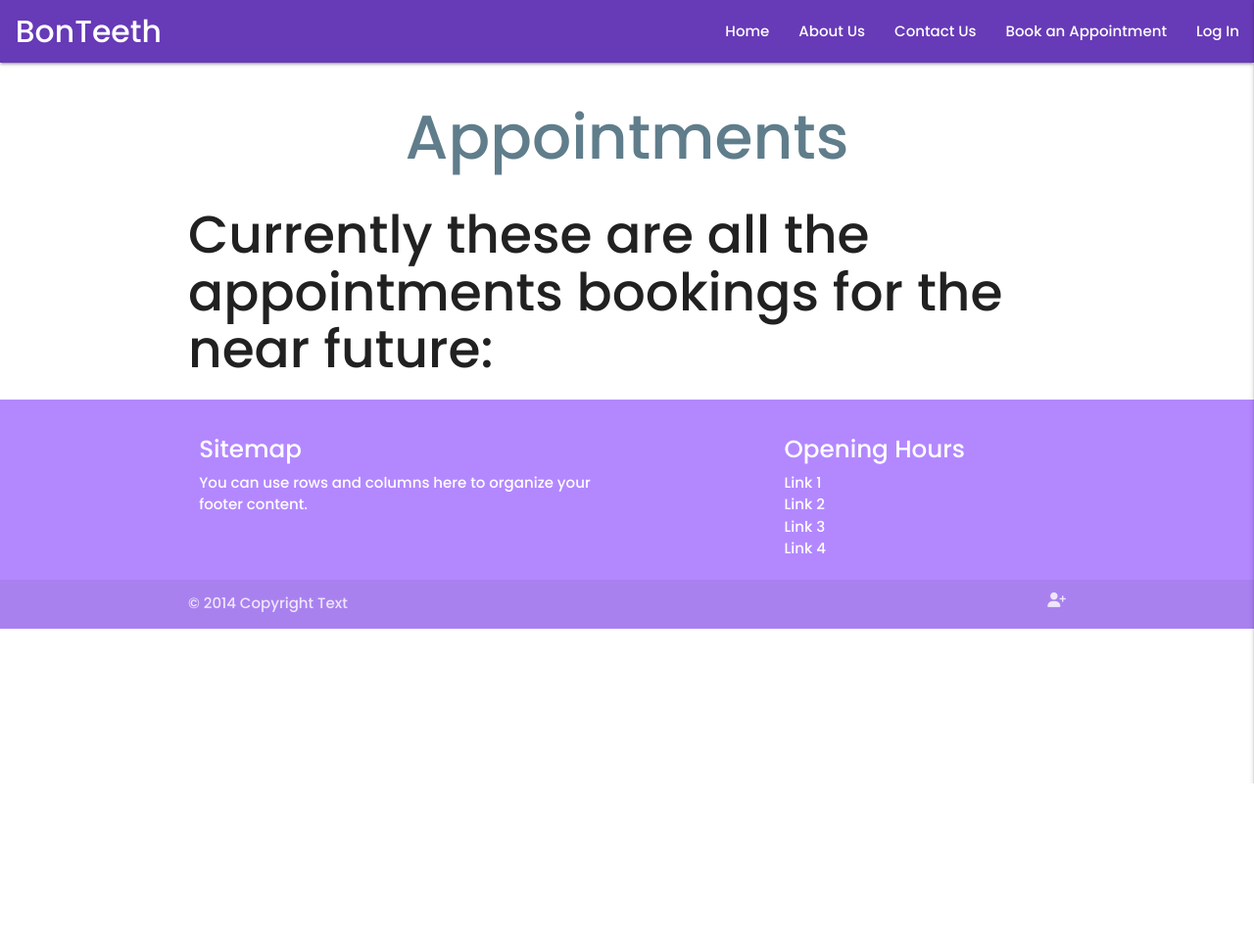
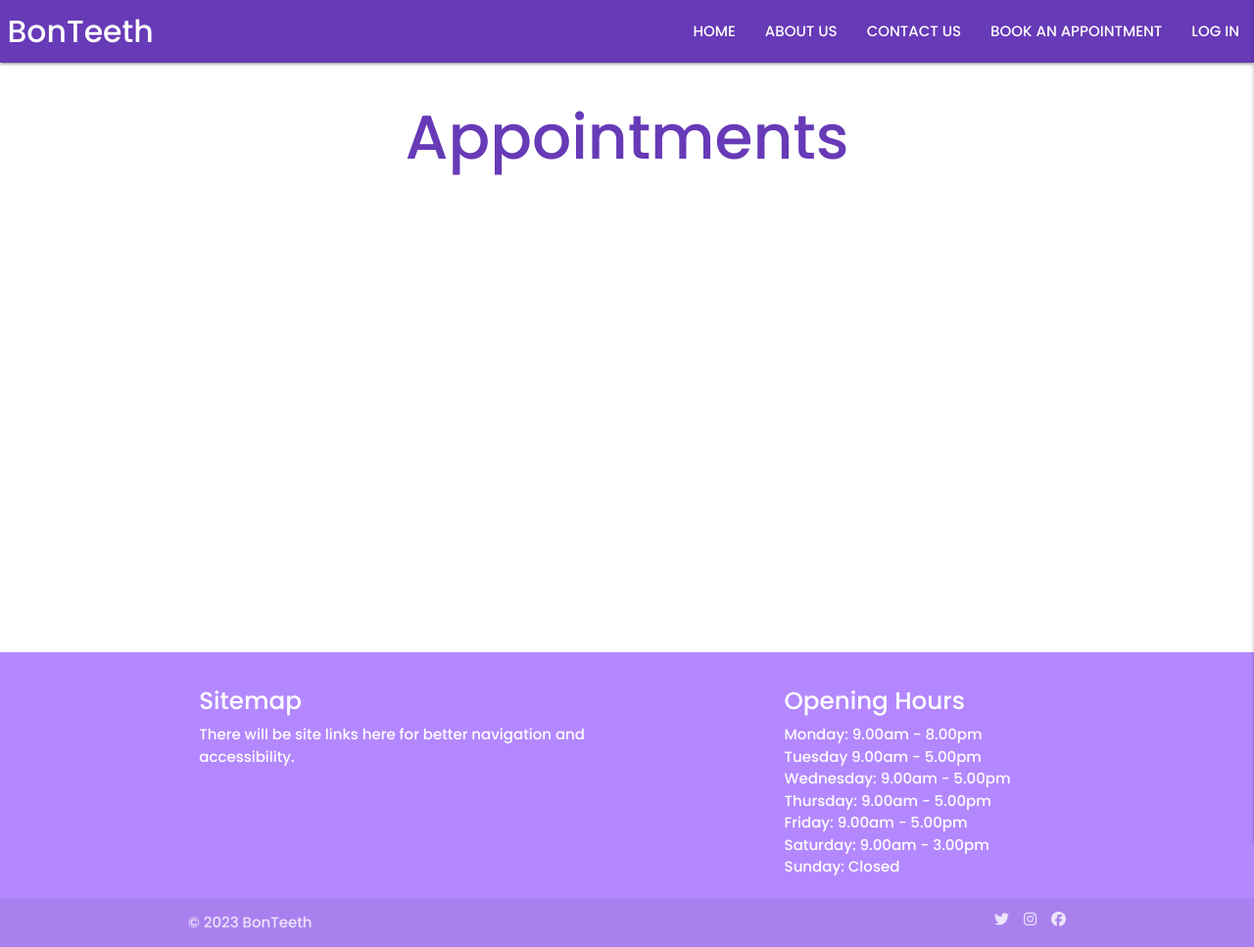
Before and after one commit to ricocatford/bonteeth-project, a Flask app: page /get_appointments in a window 1280 px wide. Shown: the whole page at 98% size. Before the commit the page ends 800 px from the top, so only its background shows below. Run offline with Flask 2, Linux system fonts and the light colour scheme; data that the repository does not hold is empty; some libraries are stand-ins or nearby versions.

Commit message:
Add custom CSS and wire up with links

```diff
--- a/app.py
+++ b/app.py
@@ -16,6 +16,7 @@ mongo = PyMongo(app)
 
 
 @app.route("/")
+@app.route("/home")
 def home():
     return render_template("index.html")
 
--- a/static/css/style.css
+++ b/static/css/style.css
@@ -11,5 +11,18 @@ body {
 }
 
 .brand-logo {
-    margin-left: .5em;
+    margin-left: .5rem;
 }
+
+.sidenav-slogan {
+    font-size: 1.25em;
+    margin-top: .15rem;
+}
+
+.block-container {
+    min-height: 70vh;
+}
+
+.text-uppercase {
+    text-transform: uppercase;
+}
--- a/templates/base.html
+++ b/templates/base.html
@@ -20,27 +20,27 @@
             <a href="#" data-target="mobile-demo" class="sidenav-trigger right"><i class="fa-solid fa-bars"></i></a>
             <ul class="right hide-on-med-and-down">
                 <li>
-                    <a href="#" class="center-align">
+                    <a href="{{ url_for('home') }}" class="center-align text-uppercase">
                         Home
                     </a>
                 </li>
                 <li>
-                    <a href="#" class="center-align">
+                    <a href="#" class="center-align text-uppercase">
                         About Us
                     </a>
                 </li>
                 <li>
-                    <a href="#" class="center-align">
+                    <a href="#" class="center-align text-uppercase">
                         Contact Us
                     </a>
                 </li>
                 <li>
-                    <a href="{{ url_for('manage_appointments') }}" class="center-align">
+                    <a href="{{ url_for('manage_appointments') }}" class="center-align text-uppercase">
                         Book an Appointment
                     </a>
                 </li>
                 <li>
-                    <a href="#" class="center-align">
+                    <a href="#" class="center-align text-uppercase">
                         Log In
                     </a>
                 </li>
@@ -51,35 +51,35 @@
     <!--    Mobile navbar    -->
     <ul class="sidenav" id="mobile-demo">
         <li>
-            <h4 class="center-align blue-grey-text text-darken-1">
+            <h4 class="center-align deep-purple-text text-darken-1">
                 BonTeeth
             </h4>
-            <h5 class="center-align blue-grey-text text-darken-5 sidenav-slogan">
+            <h5 class="center-align deep-purple-text text-darken-5 sidenav-slogan">
                 Dental Solutions
             </h5>
         </li>
         <li>
-            <a href="#" class="center-align">
+            <a href="{{ url_for('home') }}" class="center-align text-uppercase">
                 Home
             </a>
         </li>
         <li>
-            <a href="#" class="center-align">
+            <a href="#" class="center-align text-uppercase">
                 About Us
             </a>
         </li>
         <li>
-            <a href="#" class="center-align">
+            <a href="#" class="center-align text-uppercase">
                 Contact Us
             </a>
         </li>
         <li>
-            <a href="{{ url_for('manage_appointments') }}" class="center-align">
+            <a href="{{ url_for('manage_appointments') }}" class="center-align text-uppercase">
                 Book an Appointment
             </a>
         </li>
         <li>
-            <a href="#" class="center-align">
+            <a href="#" class="center-align text-uppercase">
                 Log In
             </a>
         </li>
@@ -100,7 +100,7 @@
     {% endwith %}
 </section>
 
-<main class="container">
+<main class="container block-container">
     <!--    Main block content    -->
     {% block content %}
     {% endblock %}
@@ -112,24 +112,56 @@
         <div class="row">
             <div class="col l6 s12">
                 <h5 class="white-text">Sitemap</h5>
-                <p class="text-lighten-2">You can use rows and columns here to organize your footer
-                    content.</p>
+                <p class="text-lighten-2">There will be site links here for better navigation and accessibility.</p>
             </div>
             <div class="col l4 offset-l2 s12">
                 <h5 class="white-text">Opening Hours</h5>
                 <ul>
-                    <li><a class="white-text text-lighten-3" href="#!">Link 1</a></li>
-                    <li><a class="white-text text-lighten-3" href="#!">Link 2</a></li>
-                    <li><a class="white-text text-lighten-3" href="#!">Link 3</a></li>
-                    <li><a class="white-text text-lighten-3" href="#!">Link 4</a></li>
+                    <li>
+                        <a class="white-text text-lighten-3" href="#!">
+                            Monday: 9.00am - 8.00pm
+                        </a>
+                    </li>
+                    <li>
+                        <a class="white-text text-lighten-3" href="#!">
+                            Tuesday	9.00am - 5.00pm
+                        </a>
+                    </li>
+                    <li>
+                        <a class="white-text text-lighten-3" href="#!">
+                            Wednesday: 9.00am - 5.00pm
+                        </a>
+                    </li>
+                    <li>
+                        <a class="white-text text-lighten-3" href="#!">
+                            Thursday: 9.00am - 5.00pm
+                        </a>
+                    </li>
+                    <li>
+                        <a class="white-text text-lighten-3" href="#!">
+                            Friday: 9.00am - 5.00pm
+                        </a>
+                    </li>
+                    <li>
+                        <a class="white-text text-lighten-3" href="#!">
+                            Saturday: 9.00am - 3.00pm
+                        </a>
+                    </li>
+                    <li>
+                        <a class="white-text text-lighten-3" href="#!">
+                            Sunday: Closed
+                        </a>
+                    </li>
                 </ul>
             </div>
         </div>
     </div>
     <div class="footer-copyright">
         <div class="container">
-            © 2014 Copyright Text
-            <i class="fa-solid fa-user-plus right"></i>
+            © 2023 BonTeeth
+            <i class="fa-brands fa-facebook right"></i>
+            <i class="fa-brands fa-instagram right"></i>
+            <i class="fa-brands fa-twitter right"></i>
         </div>
     </div>
 </footer>
--- a/templates/manage_appointments.html
+++ b/templates/manage_appointments.html
@@ -2,17 +2,16 @@
 
 {% block content %}
 
-    <h1 class="center-align blue-grey-text">Appointments</h1>
-    <h2>Currently these are all the appointments bookings for the near future:</h2>
+    <h1 class="center-align deep-purple-text">Appointments</h1>
 
     {% for appointment in appointments %}
 
-        <p><em>Created by:</em> {{ appointment.created_by }}</p>
-        <p><em>Created on:</em> {{ appointment.created_on }}</p>
-        <p><em>Reason for visit:</em> {{ appointment.reason_for_visit }}</p>
-        <p><em>Requested date:</em> {{ appointment.requested_date }}</p>
-        <p><em>Additional information:</em> {{ appointment.additional_information }}</p>
-        <p><em>Status:</em> {{ appointment.status }}</p>
+        <p><strong>Created by:</strong> {{ appointment.created_by }}</p>
+        <p><strong>Created on:</strong> {{ appointment.created_on }}</p>
+        <p><strong>Reason for visit:</strong> {{ appointment.reason_for_visit }}</p>
+        <p><strong>Requested date:</strong> {{ appointment.requested_date }}</p>
+        <p><strong>Additional information:</strong> {{ appointment.additional_information }}</p>
+        <p><strong>Status:</strong> {{ appointment.status }}</p>
 
     {% endfor %}
 
```
